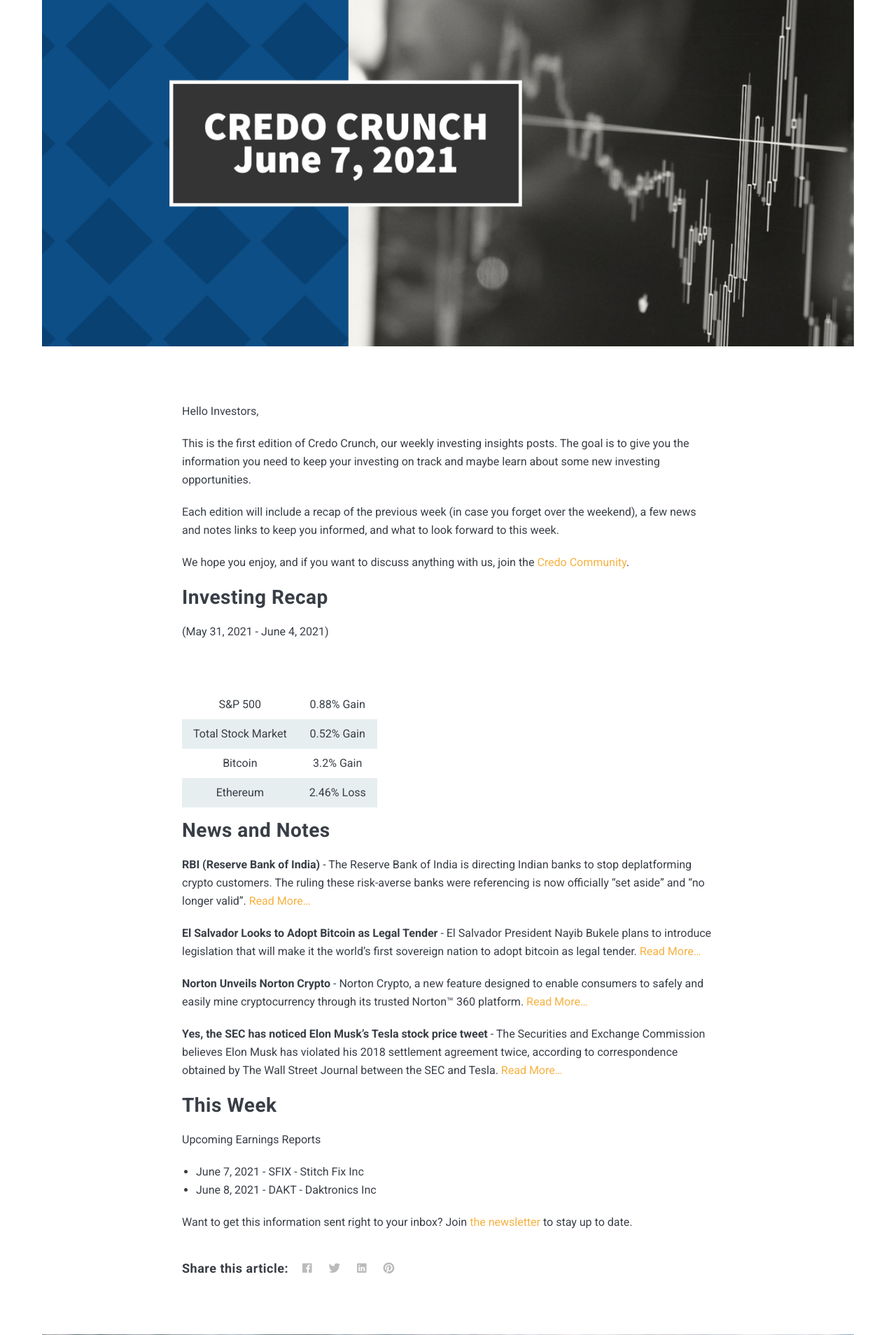
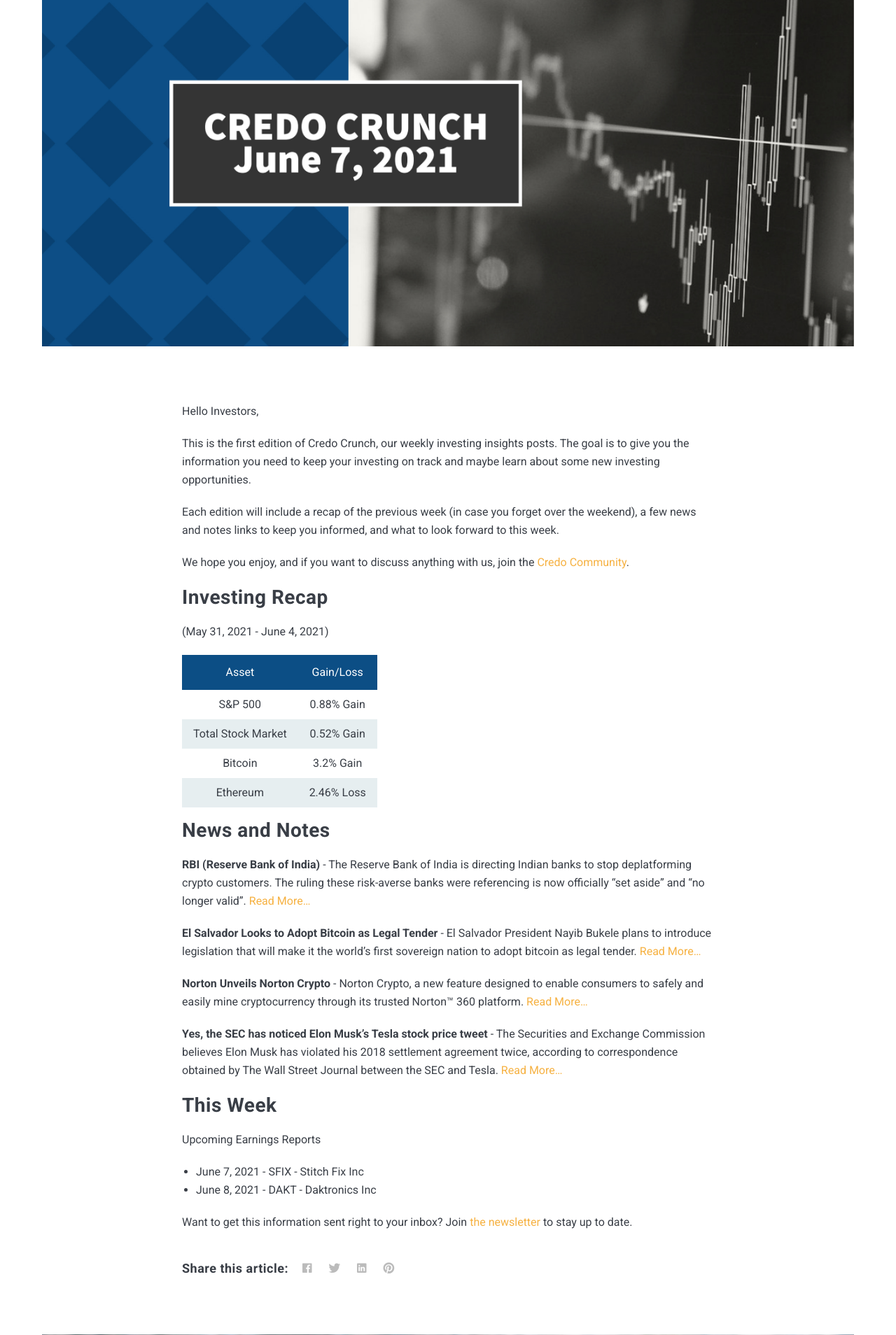
Before and after one commit to investwithcredo/investwithcredo.com, a Jekyll site: the page built from _posts/2021-06-07-credo-crunch-1.md, in a window 1280 px wide. Shown: the part 478-2386 px from the top of the page at 70% size. Built offline with Jekyll 4.4.1, drawn with Linux system fonts in a browser that asks for light colours; nearby versions of some CDN libraries.

Commit message:
Update _base.scss

```diff
--- a/_sass/2-base/_base.scss
+++ b/_sass/2-base/_base.scss
@@ -129,6 +129,7 @@
   display: block;
   overflow-x: auto;
   margin: 1rem 0;
+  width: 100%;
 
   td {
     border: 0px solid #ddd;
@@ -141,6 +142,7 @@
     padding-bottom: 12px;
     font-weight: 500;
     text-align: left;
+    background-color: #0C4E85;
     color: white;
   }
 
```
